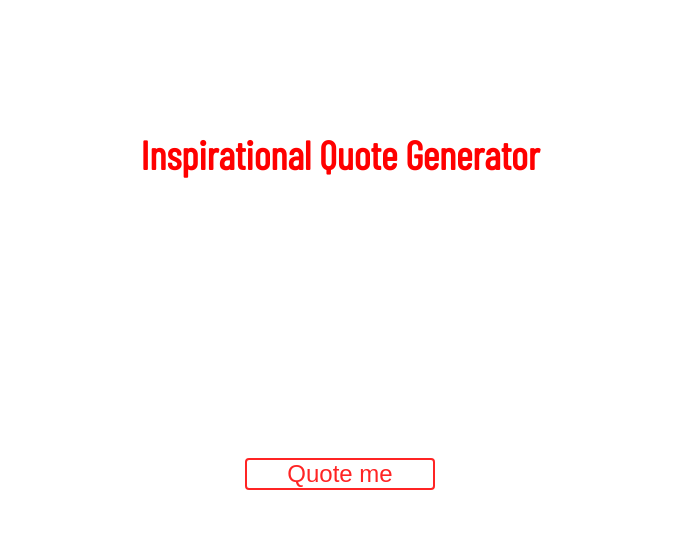
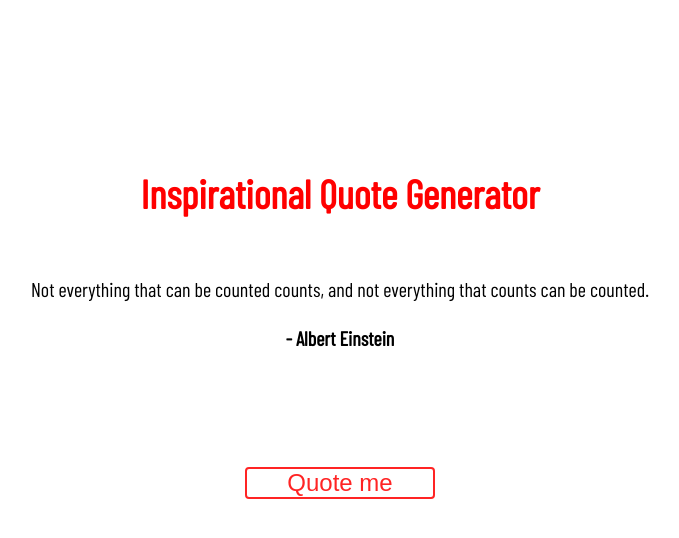
Before and after one commit to jlim40/portfolio-project, a Django app: page /job/random-quote-generator/ in a window 1280 px wide. Shown: the top 538 px of the page, without its empty margins (300-979 px from the left). Run offline with Django 3.2, Linux system fonts and the light colour scheme.

Commit message:
random-quote hardcoded json file

```diff
--- a/jobs/static/jobs/random-quote/css/style.css
+++ b/jobs/static/jobs/random-quote/css/style.css
@@ -17,11 +17,11 @@
     width: 80%;
     left: 50%;
     top: 50%;
-    transform: translate(-50%, -75%);
+    transform: translate(-50%, -70%);
     text-align: center;
   }
   #quoteContainer {
-    min-height: 200px;
+    min-height: 170px;
     padding: 20px;
     font-size: 20px;
   }
--- a/jobs/static/jobs/random-quote/js/script.js
+++ b/jobs/static/jobs/random-quote/js/script.js
@@ -1,25 +1,83 @@
 // var $ = require('jquery');
+const quotes = [
+  {
+    quote: 'Moral indignation is jealousy with a halo.',
+    name: 'H. G. Wells'
+  },
+  {
+    quote:
+      'The whole problem with the world is that fools and fanatics are always so certain of themselves, and wiser people so full of doubts.',
+    name: 'Bertrand Russell'
+  },
+  {
+    quote: 'Victory goes to the player who makes the next-to-last mistake.',
+    name: 'Chessmaster Savielly Grigorievitch Tartakower'
+  },
+  {
+    quote: "Don't be so humble - you are not that great.",
+    name: 'Golda Meir'
+  },
+  {
+    quote: 'His ignorance is encyclopedic.',
+    name: 'Abba Eban'
+  },
+  {
+    quote: 'If a man does his best, what else is there?',
+    name: 'General George S. Patton'
+  },
+  {
+    quote: 'Political correctness is tyranny with manners.',
+    name: 'Charlton Heston'
+  },
+  {
+    quote:
+      'You can avoid reality, but you cannot avoid the consequences of avoiding reality.',
+    name: 'Ayn Rand'
+  },
+  {
+    quote:
+      'Not everything that can be counted counts, and not everything that counts can be counted.',
+    name: 'Albert Einstein'
+  },
+  {
+    quote:
+      "Only two things are infinite, the universe and human stupidity, and I'm not sure about the former.",
+    name: 'Albert Einstein'
+  },
+  {
+    quote:
+      'A lie gets halfway around the world before the truth has a chance to get its pants on.',
+    name: 'Sir Winston Churchill'
+  },
+  {
+    quote:
+      'I do not feel obliged to believe that the same God who has endowed us with sense, reason, and intellect has intended us to forgo their use.',
+    name: 'Galileo Galilei'
+  },
+  {
+    quote: "Dream as if you'll live forever. Live as if you'll die today.",
+    name: 'James Dean'
+  },
+  {
+    quote: 'I make love because of its taste.',
+    name: 'Steve Kim'
+  }
+];
 
 $(document).ready(function() {
-  // The following can be loaded with json-loader as well.
-  // const quotes = require('../res/quotes.json');
+  function newQuote() {
+    var rand = Math.floor(Math.random() * quotes.length);
 
-  function newQuote() {
-    $.getJSON(
-      'http://quotesondesign.com/wp-json/posts?filter[orderby]=rand&filter[posts_per_page]=1&callback=',
-      function(quotes) {
     $('#quote').fadeOut(500, function() {
       $(this).html('');
-          $(this).html(quotes[0].content);
+      $(this).html(quotes[rand].quote);
       $(this).fadeIn(500);
     });
     $('#name').fadeOut(500, function() {
       $(this).html('');
-          $(this).html('- ' + quotes[0].title);
+      $(this).html('- ' + quotes[rand].name);
       $(this).fadeIn(500);
     });
-      }
-    );
   }
 
   $('button').click(function(event) {
```
Lines whose indentation alone changed are shown as unchanged.
